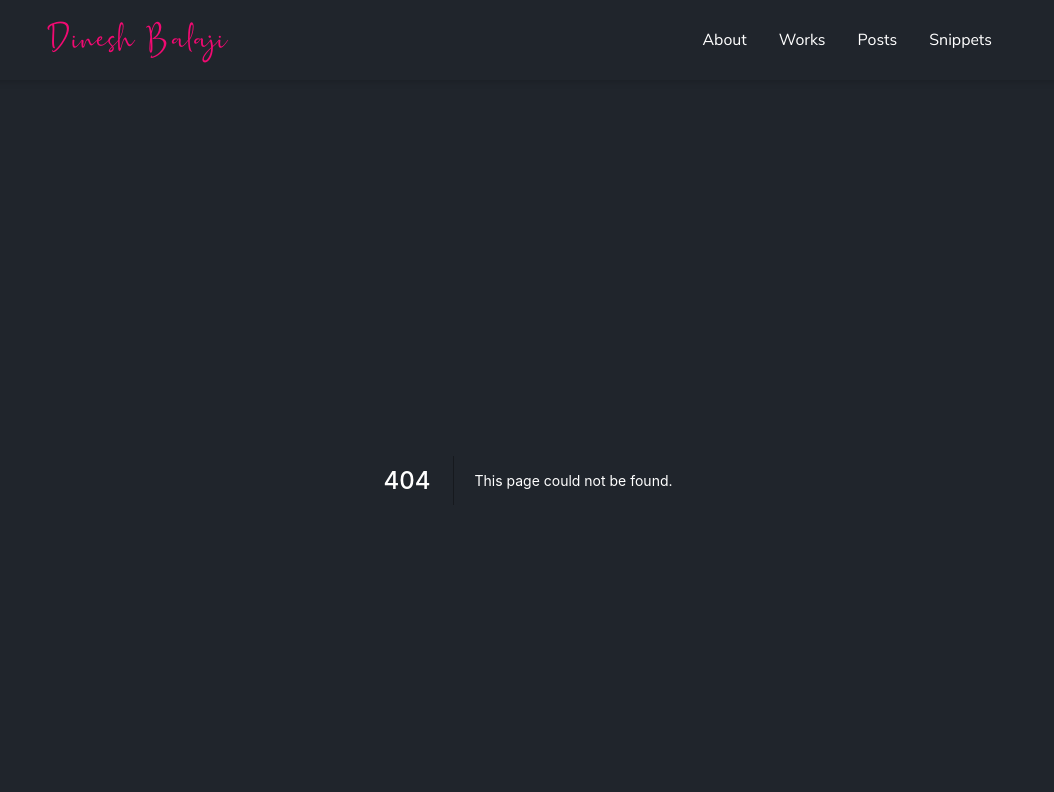
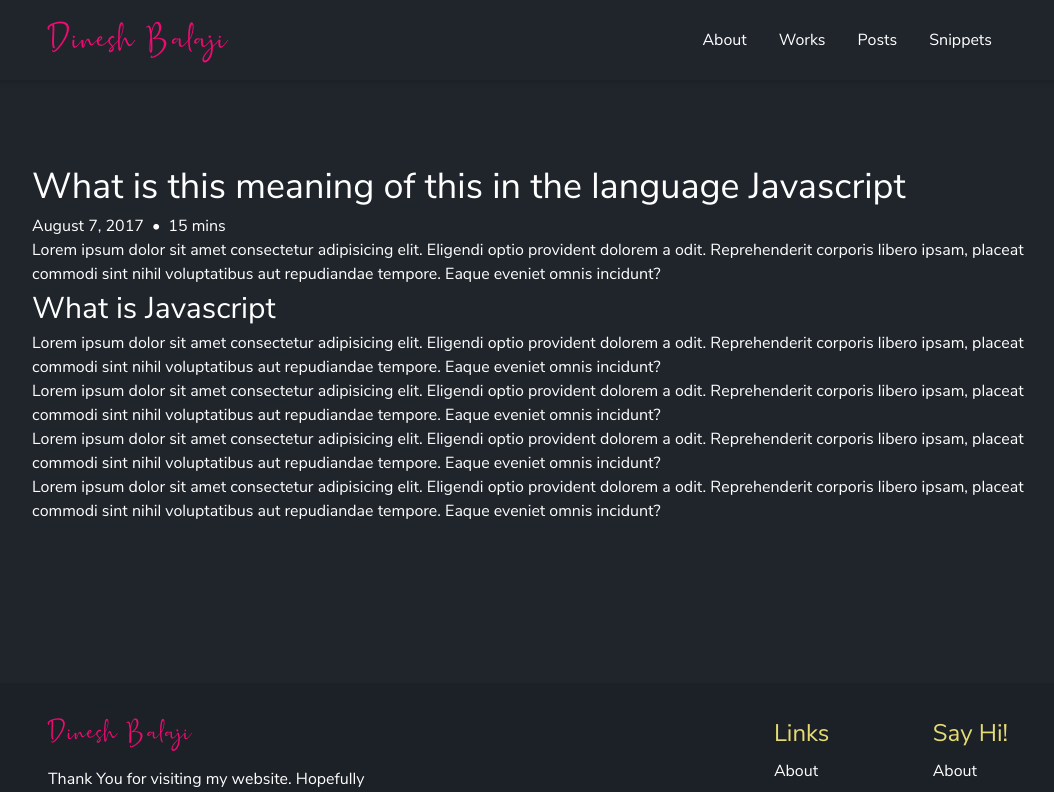
Before and after one commit to sidthesloth92/db-portfolio, a Next.js app: page /posts/1 in a window 1280 px wide. Before the commit this address had no page. Shown: the top 792 px of the page, without its empty margins (112-1166 px from the left). Built offline with nearby package versions, Linux system fonts and the light colour scheme.

Commit message:
feat(global): add syntax highlighting, copy to clipboard and snippet page

```diff
--- a/package.json
+++ b/package.json
@@ -20,12 +20,15 @@
     "camelcase": "6.0.0",
     "next": "9.5.3",
     "react": "16.13.1",
-    "react-dom": "16.13.1"
+    "react-copy-to-clipboard": "5.0.2",
+    "react-dom": "16.13.1",
+    "react-syntax-highlighter": "15.1.0"
   },
   "devDependencies": {
     "@endemolshinegroup/cz-github": "2.0.0",
     "@types/node": "14.11.2",
     "@types/react": "16.9.50",
+    "@types/react-syntax-highlighter": "11.0.5",
     "@typescript-eslint/eslint-plugin": "4.3.0",
     "@typescript-eslint/parser": "4.3.0",
     "commitizen": "4.2.1",
--- /dev/null
+++ b/src/components/code-snippet/CodeSnippet.tsx
@@ -0,0 +1,69 @@
+import { CopyToClipboard } from 'react-copy-to-clipboard';
+import { Light as SyntaxHighlighter } from 'react-syntax-highlighter';
+import bash from 'react-syntax-highlighter/dist/cjs/languages/hljs/bash';
+import javascript from 'react-syntax-highlighter/dist/cjs/languages/hljs/javascript';
+import typescript from 'react-syntax-highlighter/dist/cjs/languages/hljs/typescript';
+import monokaiSublime from 'react-syntax-highlighter/dist/cjs/styles/hljs/monokai-sublime';
+
+SyntaxHighlighter.registerLanguage('javascript', javascript);
+SyntaxHighlighter.registerLanguage('typescript', typescript);
+SyntaxHighlighter.registerLanguage('shell', bash);
+
+/**
+ * Props for the {@link CodeSnippet} component.
+ */
+interface CodeSnippetProps {
+  /**
+   * The name of the file to be show in the title bar.
+   */
+  fileName: string;
+
+  /**
+   * The language of the snippet. Needs to match ones supported by the react-syntax-highlight package.
+   */
+  language: 'javascript' | 'typescript' | 'shell';
+
+  /**
+   * The actual code snippet to be displayed.
+   */
+  code: string;
+}
+
+/**
+ * Displays a code snippet with a file name and copy button.
+ * @param Object of type {@link CodeSnippetProps}.
+ */
+const CodeSnippet: React.FC<CodeSnippetProps> = ({
+  code,
+  fileName,
+  language
+}) => {
+  return (
+    <div className="rounded overflow-hidden mb-8 max-w-screen-sm">
+      <div className="flex items-center px-4 py-2 bg-dark-light">
+        <h6 className="flex-grow font-mono text-base">{fileName}</h6>
+        <CopyToClipboard
+          text={code}
+          options={{ message: 'Copied to clipboard' }}>
+          <span className="cursor-pointer">
+            <img className="w-4 h-4" src="/icons/copy.svg" alt="copy" />
+          </span>
+        </CopyToClipboard>
+      </div>
+      <div className="">
+        <SyntaxHighlighter
+          language={language}
+          style={monokaiSublime}
+          showLineNumbers
+          wrapLines
+          customStyle={{
+            background: 'var(--color-dark-tint)'
+          }}>
+          {code}
+        </SyntaxHighlighter>
+      </div>
+    </div>
+  );
+};
+
+export default CodeSnippet;
--- /dev/null
+++ b/src/pages/posts/[id].tsx
@@ -0,0 +1,58 @@
+import React from 'react';
+
+import PageBody from '../../components/page-body/PageBody';
+import Page from '../../components/page/Page';
+
+/**
+ * Represents the page for an instance of a blog post.
+ */
+const PostPage: React.FC = () => {
+  return (
+    <Page>
+      <div>
+        <h3>What is this meaning of this in the language Javascript</h3>
+        <div className="">
+          <span>August 7, 2017</span>
+          <span className="px-2">•</span>
+          <span>15 mins</span>
+        </div>
+      </div>
+      <PageBody>
+        <p>
+          Lorem ipsum dolor sit amet consectetur adipisicing elit. Eligendi
+          optio provident dolorem a odit. Reprehenderit corporis libero ipsam,
+          placeat commodi sint nihil voluptatibus aut repudiandae tempore. Eaque
+          eveniet omnis incidunt?
+        </p>
+
+        <h4>What is Javascript</h4>
+        <p>
+          Lorem ipsum dolor sit amet consectetur adipisicing elit. Eligendi
+          optio provident dolorem a odit. Reprehenderit corporis libero ipsam,
+          placeat commodi sint nihil voluptatibus aut repudiandae tempore. Eaque
+          eveniet omnis incidunt?
+        </p>
+        <p>
+          Lorem ipsum dolor sit amet consectetur adipisicing elit. Eligendi
+          optio provident dolorem a odit. Reprehenderit corporis libero ipsam,
+          placeat commodi sint nihil voluptatibus aut repudiandae tempore. Eaque
+          eveniet omnis incidunt?
+        </p>
+        <p>
+          Lorem ipsum dolor sit amet consectetur adipisicing elit. Eligendi
+          optio provident dolorem a odit. Reprehenderit corporis libero ipsam,
+          placeat commodi sint nihil voluptatibus aut repudiandae tempore. Eaque
+          eveniet omnis incidunt?
+        </p>
+        <p>
+          Lorem ipsum dolor sit amet consectetur adipisicing elit. Eligendi
+          optio provident dolorem a odit. Reprehenderit corporis libero ipsam,
+          placeat commodi sint nihil voluptatibus aut repudiandae tempore. Eaque
+          eveniet omnis incidunt?
+        </p>
+      </PageBody>
+    </Page>
+  );
+};
+
+export default PostPage;
--- a/src/pages/snippets/[id].tsx
+++ b/src/pages/snippets/[id].tsx
@@ -1,3 +1,6 @@
+import React from 'react';
+
+import CodeSnippet from '../../components/code-snippet/CodeSnippet';
 import PageBody from '../../components/page-body/PageBody';
 import Page from '../../components/page/Page';
 
@@ -5,6 +8,30 @@ import Page from '../../components/page/Page';
  * Represents a page for a single instance of a snippet.
  */
 const SnippetPage: React.FC = () => {
+  const code = `
+    function sum(a, b) {
+      return a + b;
+    }
+  `;
+
+  const codeTypescript = `
+    export const trackEvent = ({
+      action,
+      category,
+      label,
+      value
+    }: GaEvent): void => {
+      window.gtag('event', action, {
+        event_category: category,
+        event_label: label,
+        value: value
+      });
+    };
+  `;
+
+  const codeShell = `
+    npm i -d --save-exact react
+  `;
   return (
     <Page>
       <div className="mb-8">
@@ -31,6 +58,15 @@ const SnippetPage: React.FC = () => {
           ipsum dolorum, veniam obcaecati facere exercitationem consequatur
           adipisci culpa cum! Vel!
         </p>
+        <CodeSnippet code={code} language="javascript" fileName="index.js" />
+
+        <CodeSnippet
+          code={codeTypescript}
+          language="typescript"
+          fileName="index.ts"
+        />
+
+        <CodeSnippet code={codeShell} language="shell" fileName="index.sh" />
         <p className="mb-8 text-xl font-light">
           Lorem ipsum dolor sit amet consectetur adipisicing elit. Aliquid
           accusamus consequuntur nisi nemo hic iste laboriosam id velit aliquam
```
Also changed, not shown: public/icons/copy.svg (added), 1 other file (tests, documents, lock files or other folders).
